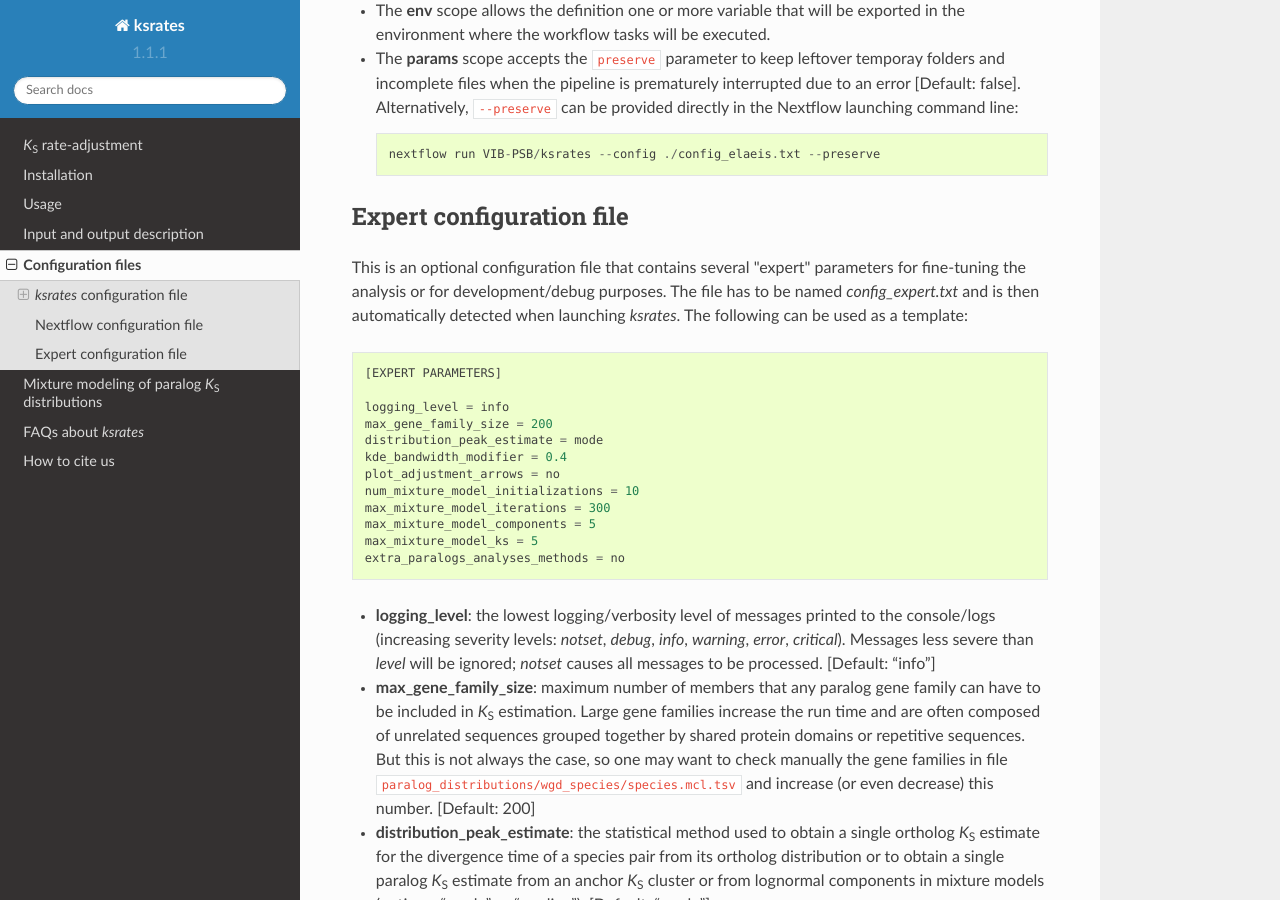
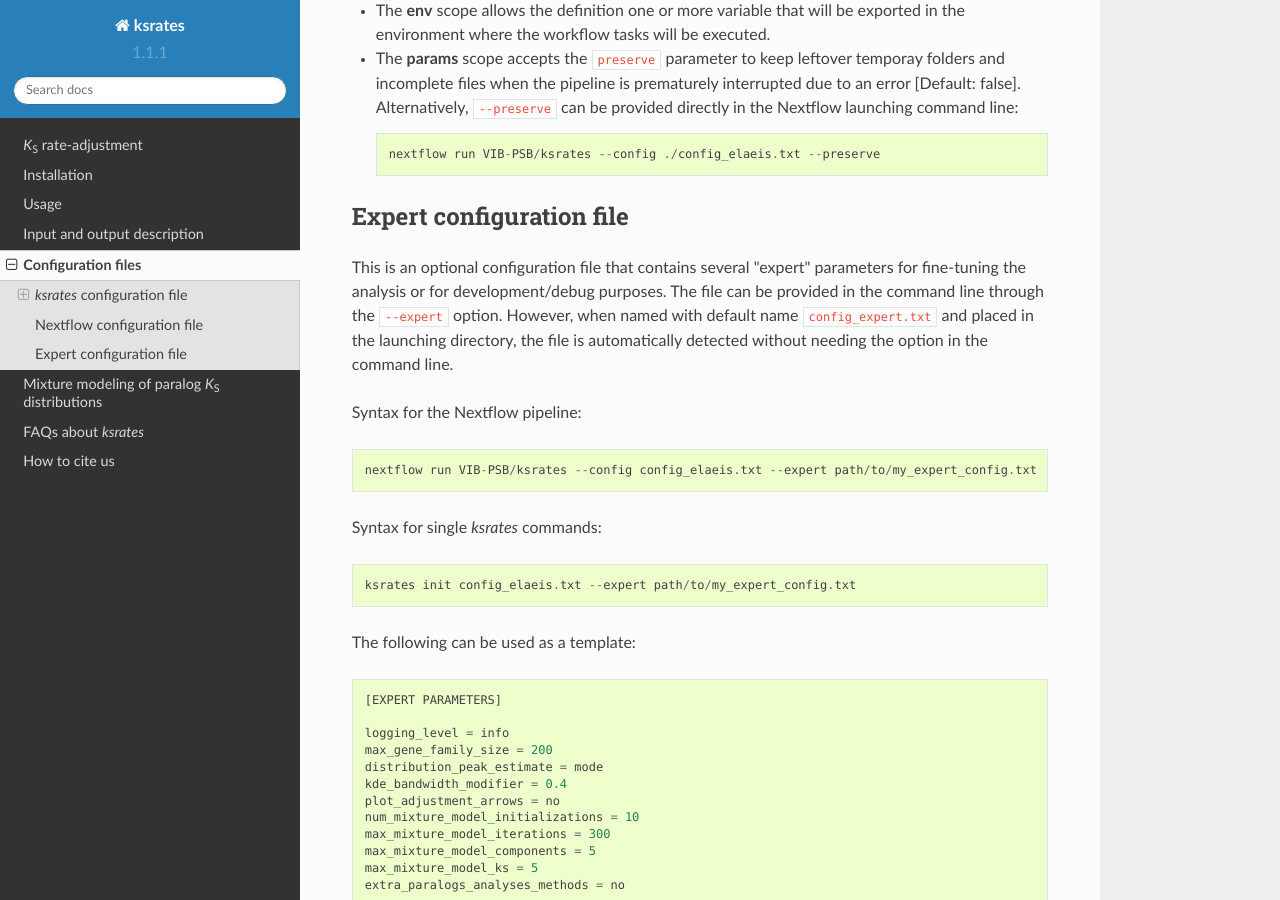
Before and after one commit to VIB-PSB/ksrates, a Sphinx documentation site: the page built from doc/source/configuration.rst, in a window 1280 px wide and 900 px high, scrolled down 6420 px. Built offline with Sphinx 7.4.7 and the Read the Docs theme 2.0.0, drawn with Linux system fonts in a browser that asks for light colours.

Commit message:
Adapt documentation to new expert config option

```diff
--- a/doc/source/configuration.rst
+++ b/doc/source/configuration.rst
@@ -201,7 +201,17 @@
 Expert configuration file
 =========================
 
-This is an optional configuration file that contains several \"expert\" parameters for fine-tuning the analysis or for development/debug purposes. The file has to be named `config_expert.txt` and is then automatically detected when launching *ksrates*. The following can be used as a template::
+This is an optional configuration file that contains several \"expert\" parameters for fine-tuning the analysis or for development/debug purposes. The file can be provided in the command line through the ``--expert`` option. However, when named with default name ``config_expert.txt`` and placed in the launching directory, the file is automatically detected without needing the option in the command line.
+
+Syntax for the Nextflow pipeline::
+
+        nextflow run VIB-PSB/ksrates --config config_elaeis.txt --expert path/to/my_expert_config.txt
+
+Syntax for single `ksrates` commands::
+
+        ksrates init config_elaeis.txt --expert path/to/my_expert_config.txt
+
+The following can be used as a template::
 
     [EXPERT PARAMETERS]
 
```
